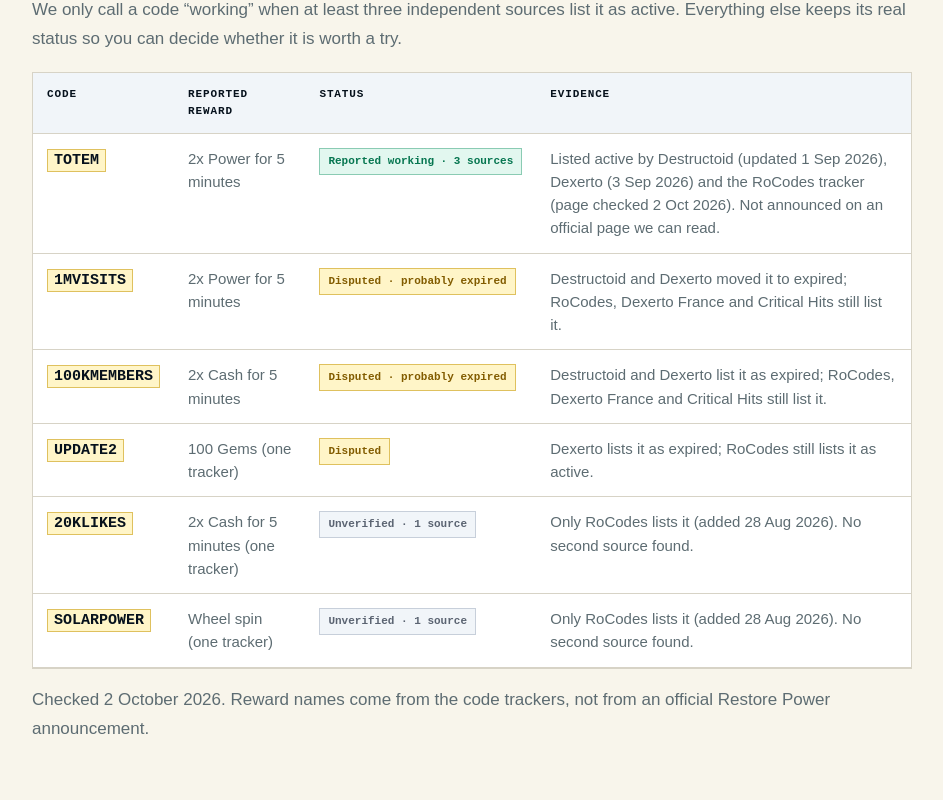
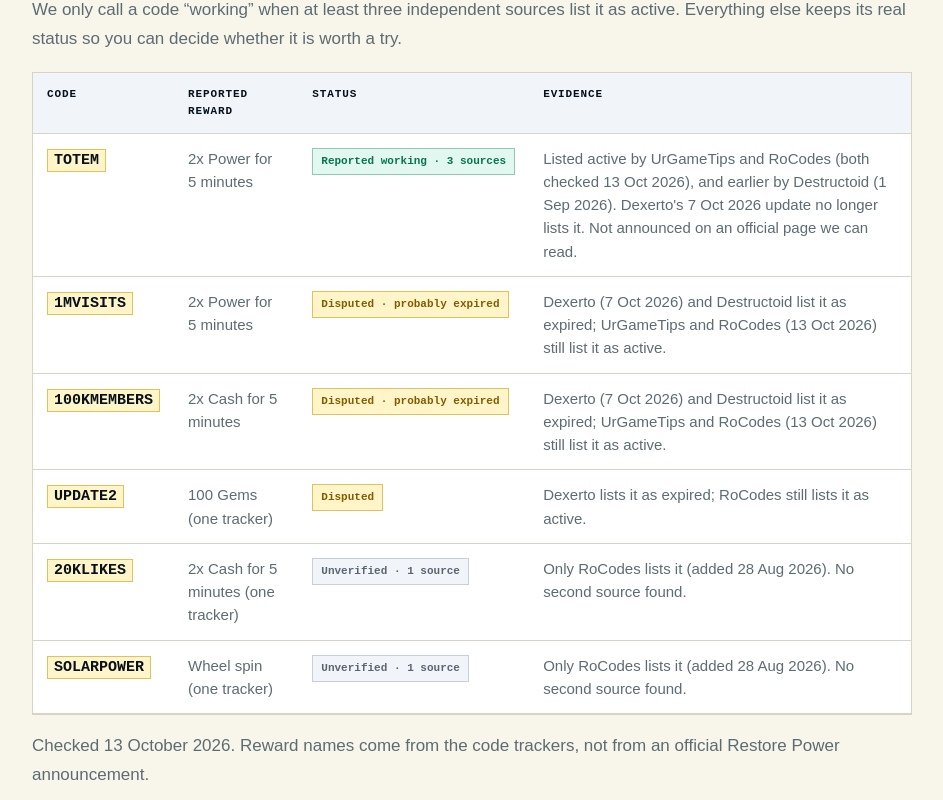
Before and after one commit to zhangtongxin888/power-a-city, a Next.js app: page /codes in a window 1280 px wide. Shown: the part 1080-1880 px from the top of the page, without its empty margins (168-1111 px from the left). Built offline with nearby package versions, Linux system fonts and the light colour scheme.

Commit message:
Codes recheck 2026-10-13: TOTEM via UrGameTips+RoCodes, Dexerto expiries, CITY13 note

```diff
--- a/app/codes/page.tsx
+++ b/app/codes/page.tsx
@@ -6,16 +6,16 @@
 
 export const metadata: Metadata = pageMetadata(
   "Power Your City Codes (October 2026): TOTEM & Every Code Status",
-  "Power Your City codes checked 2 Oct 2026: TOTEM (2x Power, 5 min) is reported working by three trackers. See which codes are disputed or from ⚡Power a City.",
+  "Power Your City codes checked 13 Oct 2026: TOTEM (2x Power, 5 min) is still reported working by multiple trackers. See which codes are disputed or from ⚡Power a City.",
   "/codes",
 );
 
 type CodeRow = { code: string; reward: string; status: "working" | "disputed" | "unverified"; label: string; evidence: string };
 
 const codes: CodeRow[] = [
-  { code: "TOTEM", reward: "2x Power for 5 minutes", status: "working", label: "Reported working · 3 sources", evidence: "Listed active by Destructoid (updated 1 Sep 2026), Dexerto (3 Sep 2026) and the RoCodes tracker (page checked 2 Oct 2026). Not announced on an official page we can read." },
-  { code: "1MVISITS", reward: "2x Power for 5 minutes", status: "disputed", label: "Disputed · probably expired", evidence: "Destructoid and Dexerto moved it to expired; RoCodes, Dexerto France and Critical Hits still list it." },
-  { code: "100KMEMBERS", reward: "2x Cash for 5 minutes", status: "disputed", label: "Disputed · probably expired", evidence: "Destructoid and Dexerto list it as expired; RoCodes, Dexerto France and Critical Hits still list it." },
+  { code: "TOTEM", reward: "2x Power for 5 minutes", status: "working", label: "Reported working · 3 sources", evidence: "Listed active by UrGameTips and RoCodes (both checked 13 Oct 2026), and earlier by Destructoid (1 Sep 2026). Dexerto's 7 Oct 2026 update no longer lists it. Not announced on an official page we can read." },
+  { code: "1MVISITS", reward: "2x Power for 5 minutes", status: "disputed", label: "Disputed · probably expired", evidence: "Dexerto (7 Oct 2026) and Destructoid list it as expired; UrGameTips and RoCodes (13 Oct 2026) still list it as active." },
+  { code: "100KMEMBERS", reward: "2x Cash for 5 minutes", status: "disputed", label: "Disputed · probably expired", evidence: "Dexerto (7 Oct 2026) and Destructoid list it as expired; UrGameTips and RoCodes (13 Oct 2026) still list it as active." },
   { code: "UPDATE2", reward: "100 Gems (one tracker)", status: "disputed", label: "Disputed", evidence: "Dexerto lists it as expired; RoCodes still lists it as active." },
   { code: "20KLIKES", reward: "2x Cash for 5 minutes (one tracker)", status: "unverified", label: "Unverified · 1 source", evidence: "Only RoCodes lists it (added 28 Aug 2026). No second source found." },
   { code: "SOLARPOWER", reward: "Wheel spin (one tracker)", status: "unverified", label: "Unverified · 1 source", evidence: "Only RoCodes lists it (added 28 Aug 2026). No second source found." },
@@ -24,9 +24,9 @@
 const wrongGameCodes = ["CITY13", "6DOCKS", "2MVISITS", "67BLACK67", "RELEASE"];
 
 const faqItems = [
-  ["What are the working Power Your City codes?", "As of 2 October 2026, TOTEM is the only code that three independent code trackers list as active. It is reported to give 2x Power for 5 minutes. Other codes are disputed or listed by a single tracker."],
+  ["What are the working Power Your City codes?", "As of 13 October 2026, TOTEM is the code most trackers list as active (UrGameTips and RoCodes re-checked it that day). It is reported to give 2x Power for 5 minutes. Other codes are disputed or listed by a single tracker."],
   ["How do I redeem codes in Power Your City?", "Open Power Your City, press the Settings button on the left side of the screen, scroll to the bottom of the Settings menu, type the code exactly, and press Claim."],
-  ["Why is CITY13 not working in Power Your City?", "CITY13 is reported for a different Roblox game, ⚡Power a City by Vivat's Workers. Codes from one game do not belong to the other."],
+  ["Why is CITY13 not working in Power Your City?", "CITY13 is reported for a different Roblox game, ⚡Power a City by Vivat's Workers (PCGamesN, 7 Oct 2026). One Power Your City code list added it on 7 October 2026, but no Power Your City tracker or announcement backs it, so it is not listed as a Power Your City code here."],
 ] as const;
 
 const jsonLd = [
--- a/app/faq/page.tsx
+++ b/app/faq/page.tsx
@@ -14,7 +14,7 @@
 
 const faqItems: Faq[] = [
   { id: "which-game", q: "Is Power a City the same game as Power Your City?", a: `No. Power Your City is made by the Roblox group Restore Power, and it is the game this guide covers. ${otherGame.name} is a separate Roblox tycoon made by ${otherGame.creator}. Both games are about generating power for a city, so their names get mixed up in searches and videos, but their codes, items and guides are different.`, link: ["/codes#wrong-game", "See which codes belong to which game"] },
-  { id: "codes", q: "What are the working Power Your City codes?", a: "On 2 October 2026, TOTEM is the only code that three independent code trackers list as active. It is reported to give 2x Power for 5 minutes. 1MVISITS, 100KMEMBERS and UPDATE2 are disputed, and 20KLIKES and SOLARPOWER appear on only one tracker.", link: ["/codes", "Open the full code status table"] },
+  { id: "codes", q: "What are the working Power Your City codes?", a: "On 13 October 2026, TOTEM is the code UrGameTips and RoCodes both list as active, reported to give 2x Power for 5 minutes. 1MVISITS, 100KMEMBERS and UPDATE2 are disputed (active on some trackers, expired on Dexerto), and 20KLIKES and SOLARPOWER appear on only one tracker.", link: ["/codes", "Open the full code status table"] },
   { id: "redeem", q: "How do I redeem codes?", a: "Press Settings on the left side of the screen, scroll to the bottom of the Settings menu, type the code exactly and press Claim." },
   { id: "loop", q: "What is the basic gameplay loop?", a: "The official description confirms it: place generators to produce Power, place batteries to store Power, sell Power around the city for Cash, and steal Power from other players. Creator guides call the generators panels and add that you collect the Power your setup makes before you carry it out to sell.", link: ["/core-loop", "Read the full core loop"] },
   { id: "steal", q: "How does stealing Power work?", a: "Stealing is confirmed by the official description. A creator guide on YouTube (Radex Tips) reports that you walk into another player's plant, interact with one of their batteries, and carry some Power home, while moving more slowly until you get home or get caught. Exact amounts and cooldowns are not published." },
--- a/app/page.tsx
+++ b/app/page.tsx
@@ -33,7 +33,7 @@
 
 const faqPreview = [
   ["Is this Power Your City or ⚡Power a City?", "This wiki covers Power Your City by Restore Power. ⚡Power a City by Vivat’s Workers is a separate Roblox game with its own codes."],
-  ["Are there working codes?", "TOTEM (2x Power for 5 minutes) is the only code three independent trackers list as active on 2 October 2026."],
+  ["Are there working codes?", "TOTEM (2x Power for 5 minutes) is the code UrGameTips and RoCodes list as active on 13 October 2026; other codes are disputed."],
   ["Can players steal Power?", "Yes, it is in the official description. Creator guides add that a thief is slowed until they get home, and a green base-lock button helps."],
 ] as const;
 
--- a/app/sources/page.tsx
+++ b/app/sources/page.tsx
@@ -27,7 +27,7 @@
           <li><strong>Name check:</strong> Roblox search also returns <a href={otherGame.url}>{otherGame.name}</a> by {otherGame.creator} (universe {otherGame.universeId}), a separate game. This guide does not cover it.</li>
         </ul>
         <h2>Codes</h2>
-        <p>We list a code as “reported working” only when at least three independent sources list it as active (on 2 October 2026: <a href="https://www.destructoid.com/power-your-city-codes/">Destructoid</a>, <a href="https://www.dexerto.com/roblox/power-your-city-codes-3397009/">Dexerto</a> and RoCodes for TOTEM). Conflicting lists are shown as disputed, and single-source codes as unverified. See the <Link href="/codes">code status table</Link>.</p>
+        <p>We list a code as “reported working” only when at least three independent sources list it as active (for TOTEM: <a href="https://urgametips.com/power-your-city-codes/">UrGameTips</a> and <a href="https://rocodes.gg/codes/power-your-city">RoCodes</a>, both re-checked 13 October 2026, plus <a href="https://www.destructoid.com/power-your-city-codes/">Destructoid</a> on 1 September 2026; <a href="https://www.dexerto.com/roblox/power-your-city-codes-3397009/">Dexerto</a> moved 1MVISITS, 100KMEMBERS and UPDATE2 to expired on 7 October 2026). Conflicting lists are shown as disputed, and single-source codes as unverified. See the <Link href="/codes">code status table</Link>.</p>
         <h2>Creator guides</h2>
         <p>Details on collecting, sell negotiation, the base lock, speed upgrades, area expansion and rebirth come from a <a href="https://www.youtube.com/watch?v=QkqPfCTgYS8">Radex Tips YouTube guide</a> and are labelled as reported on every page that uses them.</p>
         <h2>Official artwork</h2>
--- a/lib/site.ts
+++ b/lib/site.ts
@@ -11,8 +11,8 @@
   placeId: "81549698024226",
   universeId: "10297836599",
   verifiedOn: "2026-08-12",
-  checkedOn: "2026-10-02",
-  checkedOnLabel: "2 October 2026",
+  checkedOn: "2026-10-13",
+  checkedOnLabel: "13 October 2026",
 } as const;
 
 /** A separate Roblox experience whose title matches this guide's domain. Verified via the official Roblox games API on 2026-10-02. */
```
